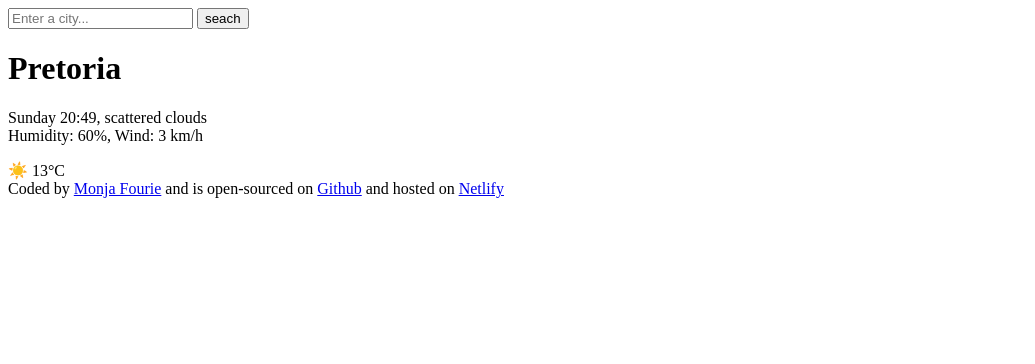
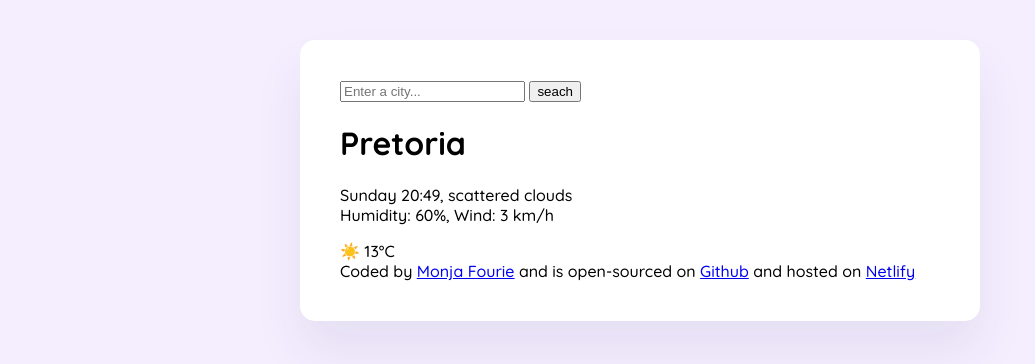
Before and after one commit to Monja016/weather-forecast-app, a plain HTML site: page index.html in a window 1280 px wide. Shown: the whole page, without its empty margins (0-1035 px from the left). Drawn offline with Linux system fonts and the light colour scheme.

Commit message:
styled main container and added custom font

```diff
--- a/index.html
+++ b/index.html
@@ -4,9 +4,16 @@
     <meta charset="UTF-8" />
     <meta name="viewport" content="width=device-width, initial-scale=1.0" />
     <link rel="stylesheet" href="src/style.css" />
+    <link rel="preconnect" href="https://fonts.googleapis.com" />
+    <link rel="preconnect" href="https://fonts.gstatic.com" crossorigin />
+    <link
+      href="https://fonts.googleapis.com/css2?family=Quicksand:wght@300..700&display=swap"
+      rel="stylesheet"
+    />
     <title>🌍Weather Forecast App</title>
   </head>
   <body>
+    <div class="app">
       <header>
         <form>
           <input type="search" placeholder="Enter a city..." required />
@@ -29,13 +36,18 @@
         Coded by
         <a href="https://github.com/Monja016" target="_blank">Monja Fourie</a>
         and is open-sourced on
-      <a href="https://github.com/Monja016/weather-forecast-app" target="_blank"
+        <a
+          href="https://github.com/Monja016/weather-forecast-app"
+          target="_blank"
           >Github</a
         >
         and hosted on
-      <a href="https://monja-weather-forecast-app.netlify.app/" target="_blank"
+        <a
+          href="https://monja-weather-forecast-app.netlify.app/"
+          target="_blank"
           >Netlify</a
         >
       </footer>
+    </div>
   </body>
 </html>
--- a/src/style.css
+++ b/src/style.css
@@ -1,2 +1,14 @@
 body {
+  background: #f4eeff;
+  font-family: "Quicksand", sans-serif;
+  font-weight: 500;
 }
+
+.app {
+  background: white;
+  max-width: 600px;
+  margin: 40px auto;
+  padding: 40px;
+  box-shadow: 0 30px 50px rgba(65, 50, 100, 0.08);
+  border-radius: 15px;
+}
```
Lines whose indentation alone changed are shown as unchanged.
